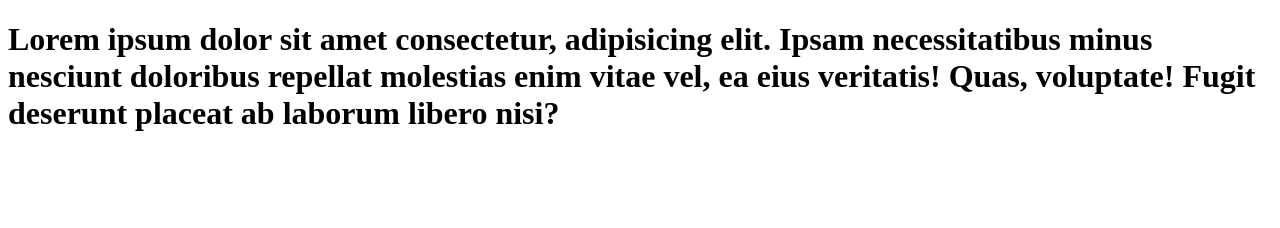
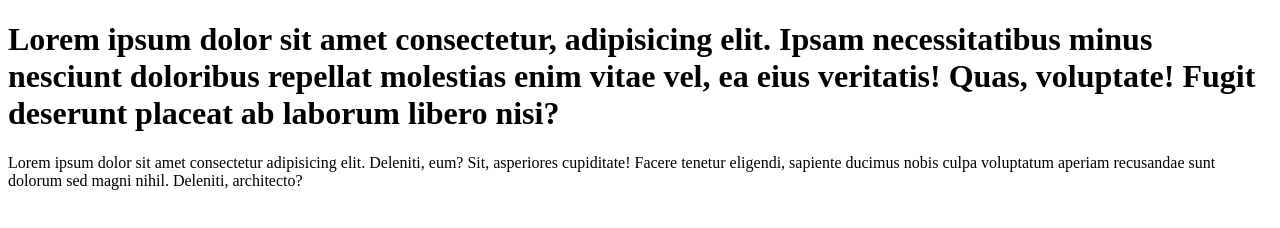
Before and after one commit to nkammula/Git-Three, a plain HTML site: page index.html in a window 1280 px wide. Drawn offline with Linux system fonts and the light colour scheme.

Commit message:
updated index file with paragraph

```diff
--- a/index.html
+++ b/index.html
@@ -7,5 +7,6 @@
 </head>
 <body>
     <h1>Lorem ipsum dolor sit amet consectetur, adipisicing elit. Ipsam necessitatibus minus nesciunt doloribus repellat molestias enim vitae vel, ea eius veritatis! Quas, voluptate! Fugit deserunt placeat ab laborum libero nisi?</h1>
+    <p>Lorem ipsum dolor sit amet consectetur adipisicing elit. Deleniti, eum? Sit, asperiores cupiditate! Facere tenetur eligendi, sapiente ducimus nobis culpa voluptatum aperiam recusandae sunt dolorum sed magni nihil. Deleniti, architecto?</p>
 </body>
 </html>
```
